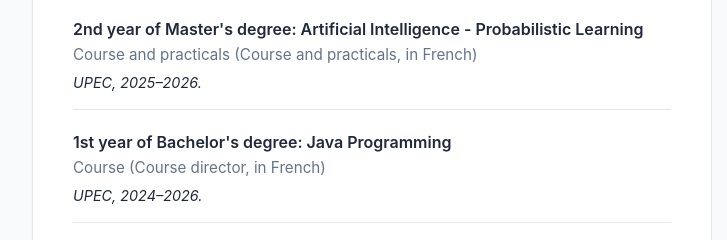
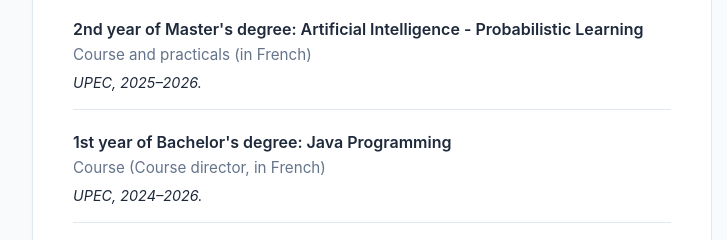
Before and after one commit to adrienlecoent/adrienlecoent.github.io, a plain HTML site: page teaching.html in a window 1280 px wide. Shown: the part 525-765 px from the top of the page, 108-835 px from the left. Drawn offline with Linux system fonts and the light colour scheme; files whose address does not match are found by name.

Commit message:
minor update teaching

```diff
--- a/teaching.html
+++ b/teaching.html
@@ -48,7 +48,7 @@
                         <div class="paper-item">
                             <div class="paper-title">2nd year of Master's degree: Artificial Intelligence -
                                 Probabilistic Learning</div>
-                            <div class="paper-authors">Course and practicals (Course and practicals, in French)</div>
+                            <div class="paper-authors">Course and practicals (in French)</div>
                             <div class="paper-links"><em>UPEC, 2025–2026.</em></div>
                         </div>
 
```
